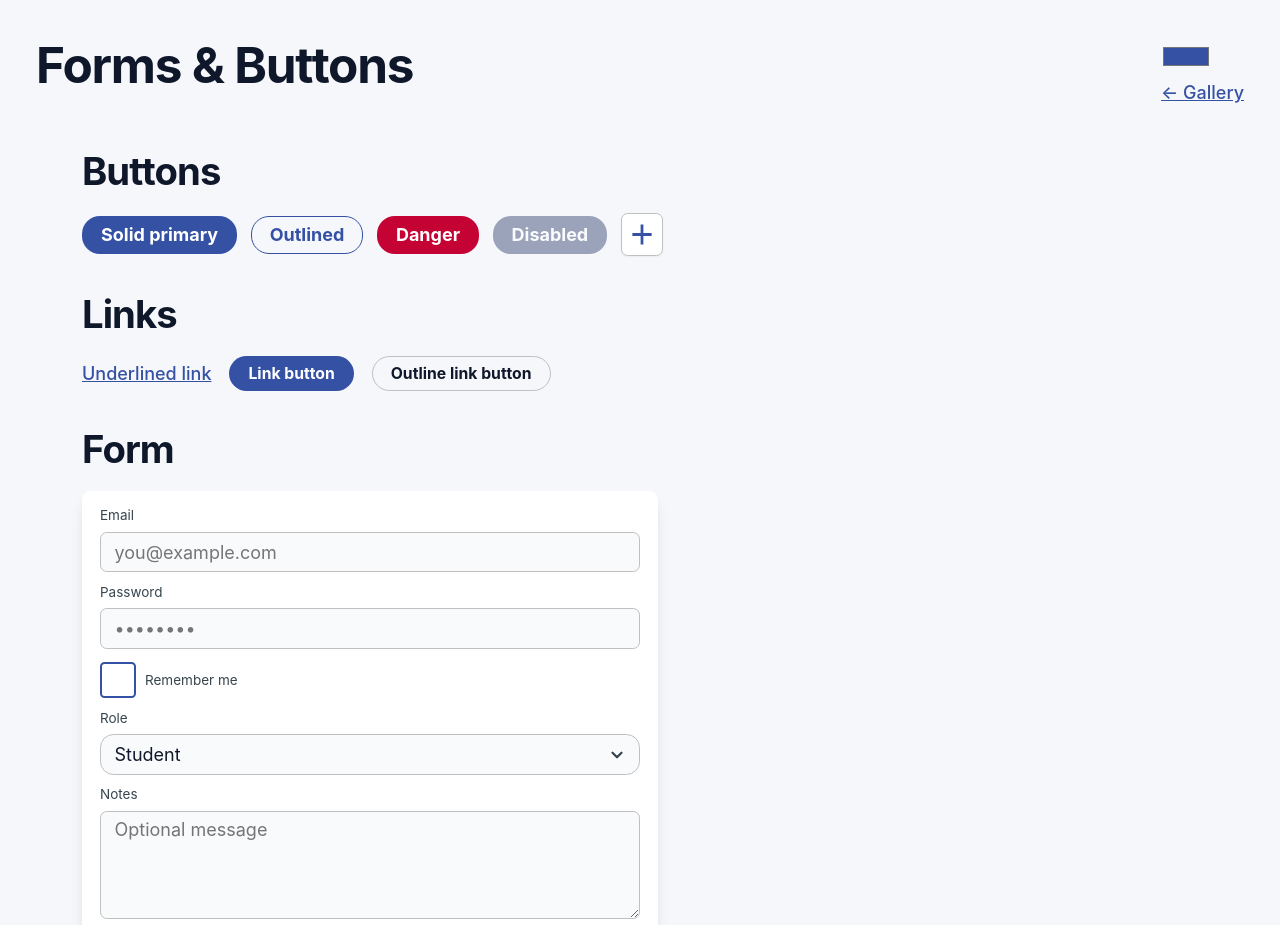
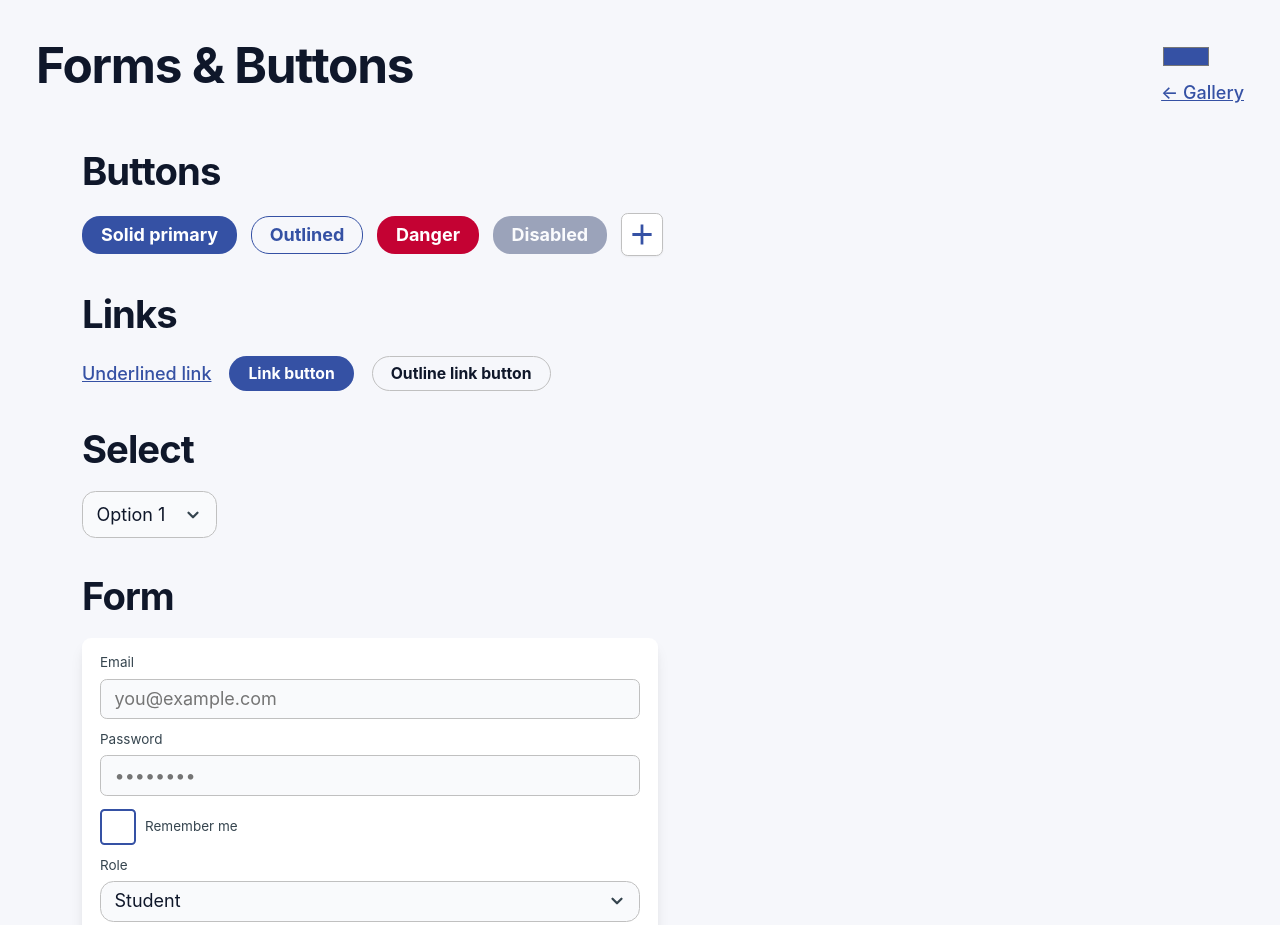
Before and after one commit to Guseyn/e-ui, a website: page static/html/examples/forms-buttons.html in a window 1280 px wide. Shown: the top 925 px of the page. Drawn offline with Linux system fonts and the light colour scheme; files whose address does not match are found by name.

Commit message:
update docs

```diff
--- a/static/html/examples/forms-buttons.html
+++ b/static/html/examples/forms-buttons.html
@@ -61,6 +61,16 @@
         </section>
 
         <section is="e-stack" data-gap="md">
+          <h2 is="e-h">Select</h2>
+          <select>
+            <option>Option 1</option>
+            <option>Option 2</option>
+            <option>Option 3</option>
+            <option>Option 4</option>
+          </select>
+        </section>
+
+        <section is="e-stack" data-gap="md">
           <h2 is="e-h">Form</h2>
           <form is="e-form" data-width="sm" onsubmit="event.preventDefault()">
             <div is="e-stack" data-gap="md">
```
Also changed, not shown: readme.md, static/images/select.png (added).
